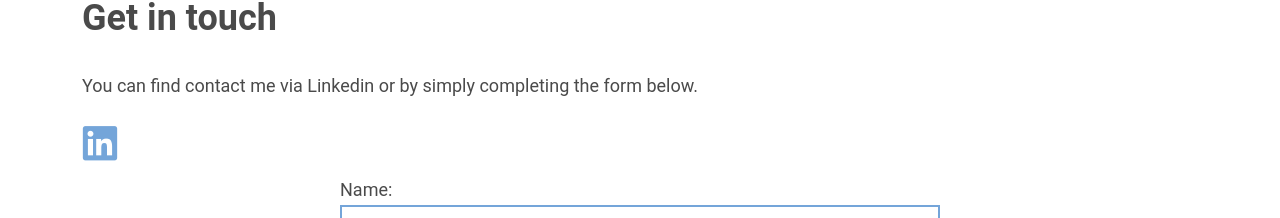
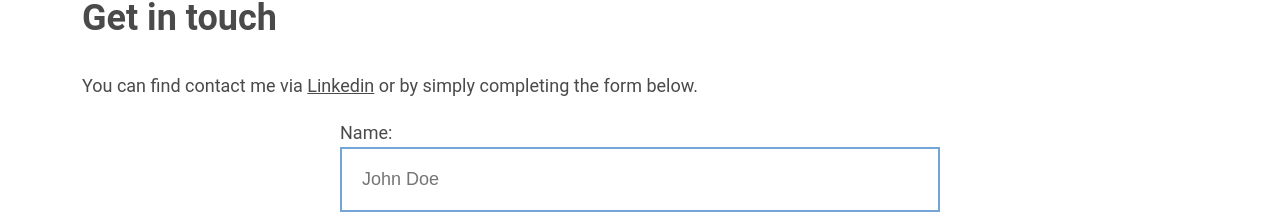
Before and after one commit to andriykovalca/portfolio, a Next.js app: page /contact in a window 1280 px wide. Shown: the part 148-366 px from the top of the page. Built offline with nearby package versions, Linux system fonts and the light colour scheme.

Commit message:
first commit

```diff
--- a/pages/contact.js
+++ b/pages/contact.js
@@ -40,10 +40,7 @@ export default function contact() {
         </Head>
         <Header></Header>
         <h1>Get in touch</h1>
-        <p>You can find contact me via Linkedin or by simply completing the form below.</p>
-        <a className={styles.linkedinIcon} href="https://www.linkedin.com/in/kovalandriy/" target="_blank">
-          <i class="devicon-linkedin-plain"></i>
-        </a>
+        <p>You can find contact me via <a href="https://www.linkedin.com/in/kovalandriy/" target="_blank">Linkedin</a> or by simply completing the form below.</p>
         <div className={styles.container}>
           <form onSubmit={handleSubmit} className={styles.form}>
           <label htmlFor="name">Name:</label>
```
Also changed, not shown: 1 other file (tests, documents, lock files or other folders).
